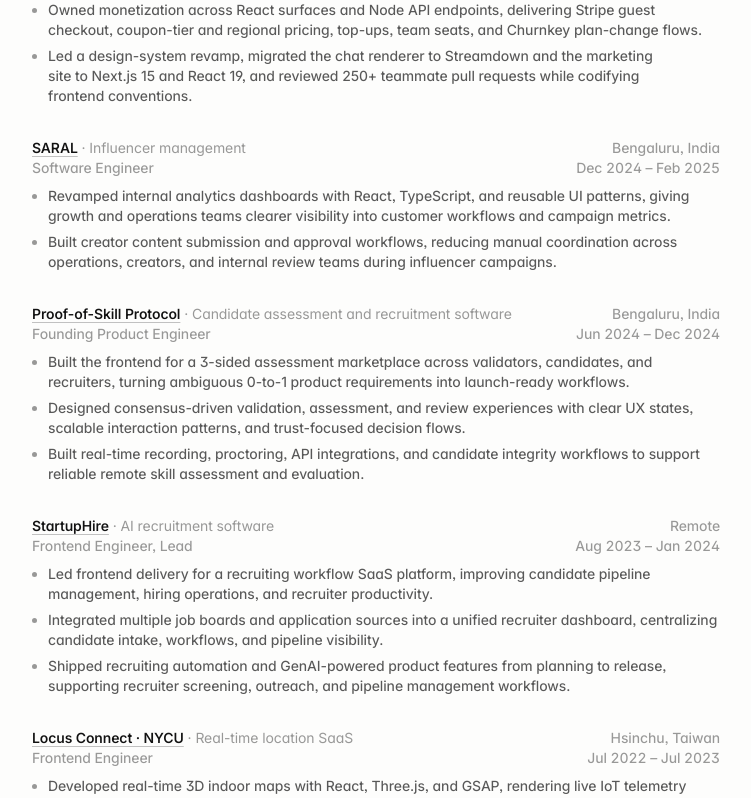
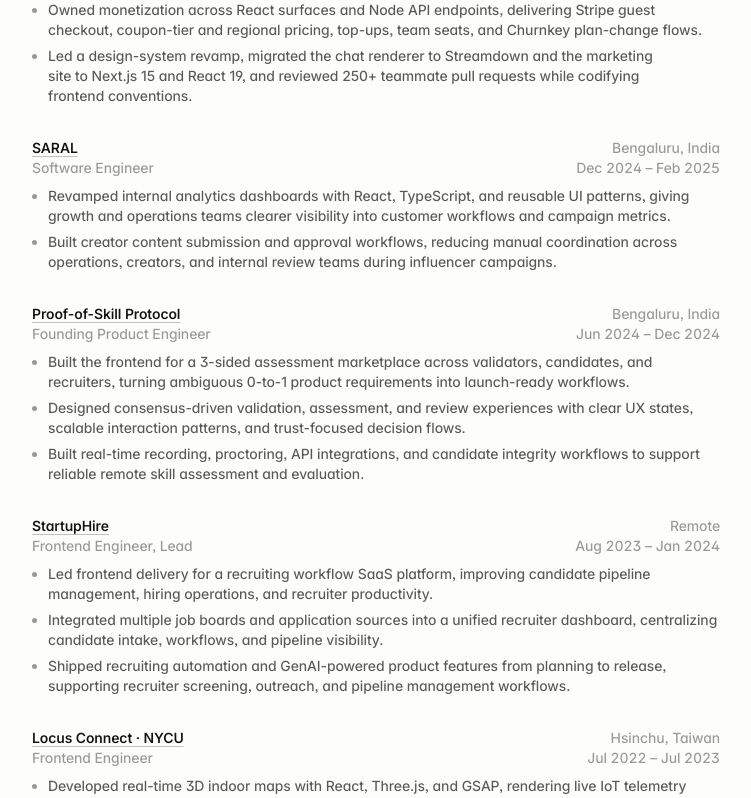
Before and after one commit to thatbeautifuldream/clean-portfolio, a Next.js app: page /resume in a window 1280 px wide. Shown: the part 560-1358 px from the top of the page, without its empty margins (264-1015 px from the left). Built offline with nearby package versions, Linux system fonts and the light colour scheme.

Commit message:
fix: drop company categories from the resume

```diff
--- a/app/resume/page.tsx
+++ b/app/resume/page.tsx
@@ -48,7 +48,6 @@
     company: "Merlin AI by Foyer",
     href: "https://www.getmerlin.in/chat",
     role: "Product Engineer",
-    domain: "AI SaaS",
     period: "Feb 2025 – Present",
     location: "Bengaluru, India",
     points: [
@@ -64,7 +63,6 @@
     company: "SARAL",
     href: "https://www.getsaral.com/",
     role: "Software Engineer",
-    domain: "Influencer management",
     period: "Dec 2024 – Feb 2025",
     location: "Bengaluru, India",
     points: [
@@ -76,7 +74,6 @@
     company: "Proof-of-Skill Protocol",
     href: "https://www.proofofskill.org/",
     role: "Founding Product Engineer",
-    domain: "Candidate assessment and recruitment software",
     period: "Jun 2024 – Dec 2024",
     location: "Bengaluru, India",
     points: [
@@ -89,7 +86,6 @@
     company: "StartupHire",
     href: "https://www.linkedin.com/company/startuphire/",
     role: "Frontend Engineer, Lead",
-    domain: "AI recruitment software",
     period: "Aug 2023 – Jan 2024",
     location: "Remote",
     points: [
@@ -102,7 +98,6 @@
     company: "Locus Connect · NYCU",
     href: "https://www.linkedin.com/company/locus-connect/",
     role: "Frontend Engineer",
-    domain: "Real-time location SaaS",
     period: "Jul 2022 – Jul 2023",
     location: "Hsinchu, Taiwan",
     points: [
@@ -204,10 +199,6 @@
                   >
                     {job.company}
                   </a>
-                  <span className="font-normal text-faint">
-                    {" · "}
-                    {job.domain}
-                  </span>
                 </p>
                 <p className={`${meta} shrink-0`}>{job.location}</p>
               </div>
```
